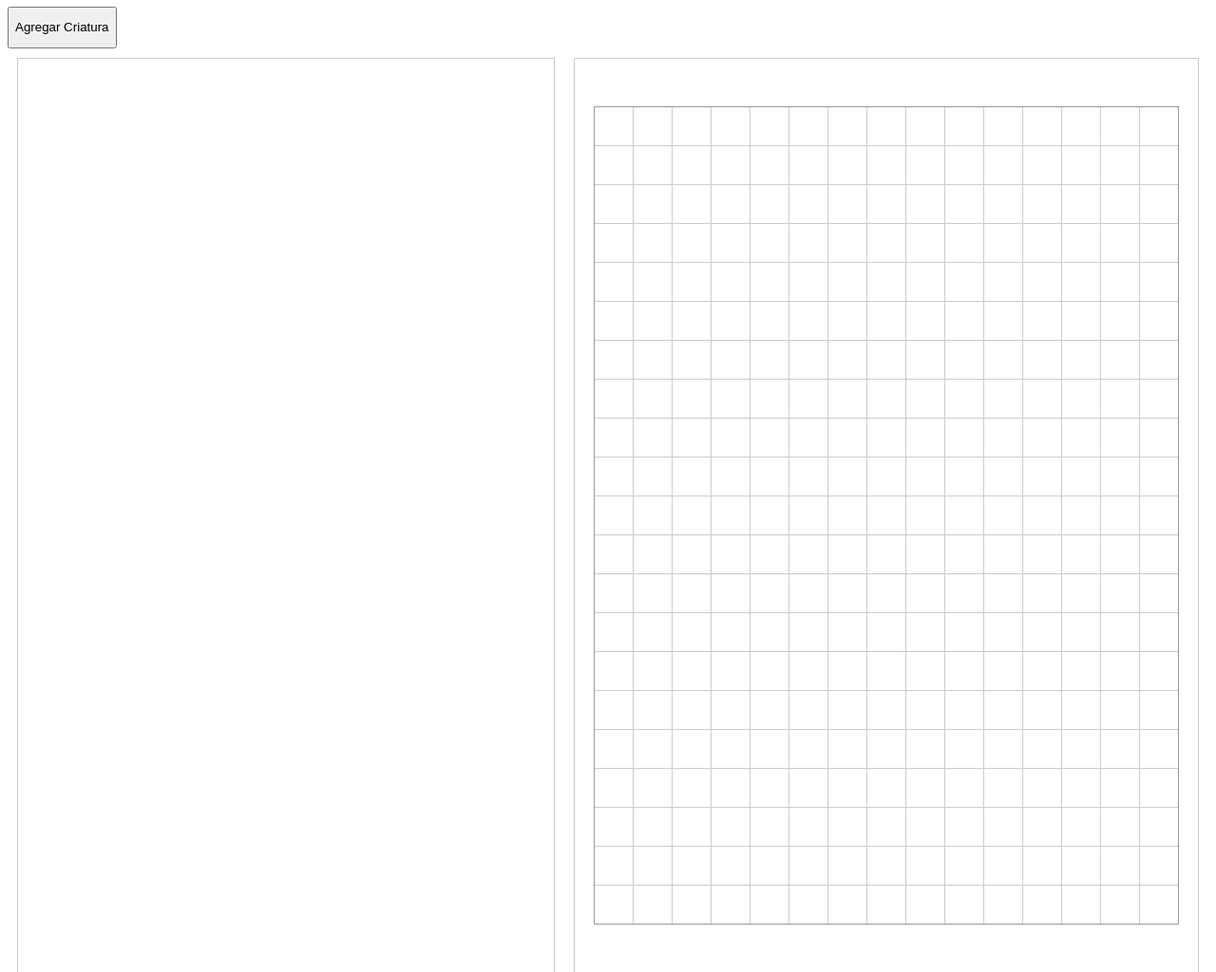
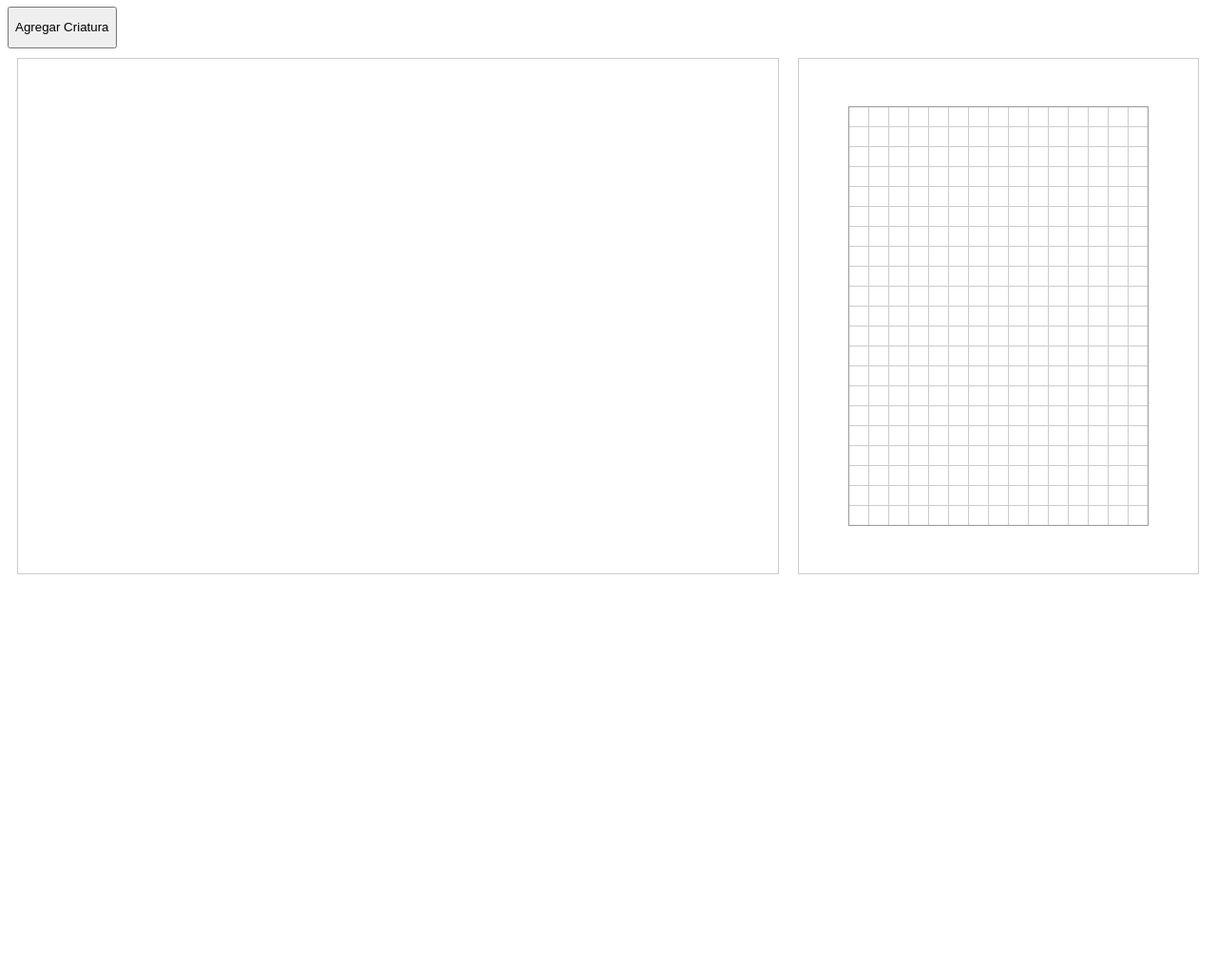
Before and after one commit to imNicoSuarez/dnd-monster, a plain HTML site: page index.html in a window 1280 px wide. Shown: the part 427-1451 px from the top of the page at 95% size. After the commit the page ends 1050 px from the top, so only its background shows below. Drawn offline with Linux system fonts and the light colour scheme.

Commit message:
Style updates

```diff
--- a/styles.css
+++ b/styles.css
@@ -26,20 +26,20 @@ select, button {
 
 #gridContainer {
   margin: 30px auto;
-  width: 616px;
+  width: 316px;
 }
 
 #grid {
   display: grid;
-  grid-template-columns: repeat(15, 40px);
+  grid-template-columns: repeat(15, 20px);
   gap: 1px;
   background-color: #ccc;
   border: 1px solid #999;
 }
 
 .gridCell {
-  width: 40px;
-  height: 40px;
+  width: 20px;
+  height: 20px;
   background-color: #fff;
 }
 
@@ -95,7 +95,7 @@ div.creatureDead {
 }
 
 .flcolumna-1 {
-  flex: 1;
+  flex: 2;
   padding: 20px;
   border: 1px solid #ccc;
   margin: 10px;
@@ -114,7 +114,7 @@ div.creatureDead {
 }
 
 .creatureImageDraw {
-  width: 36px;
+  width: 16px;
   border-radius: 100%;
   border: 2px solid #FFB800;
 }
@@ -122,7 +122,7 @@ div.creatureDead {
 img.creatureDead{
   border: 6px solid red;
   opacity: 30%;
-  width: 28px;
+  width: 08px;
 }
 
 .subtractHealth {
```
